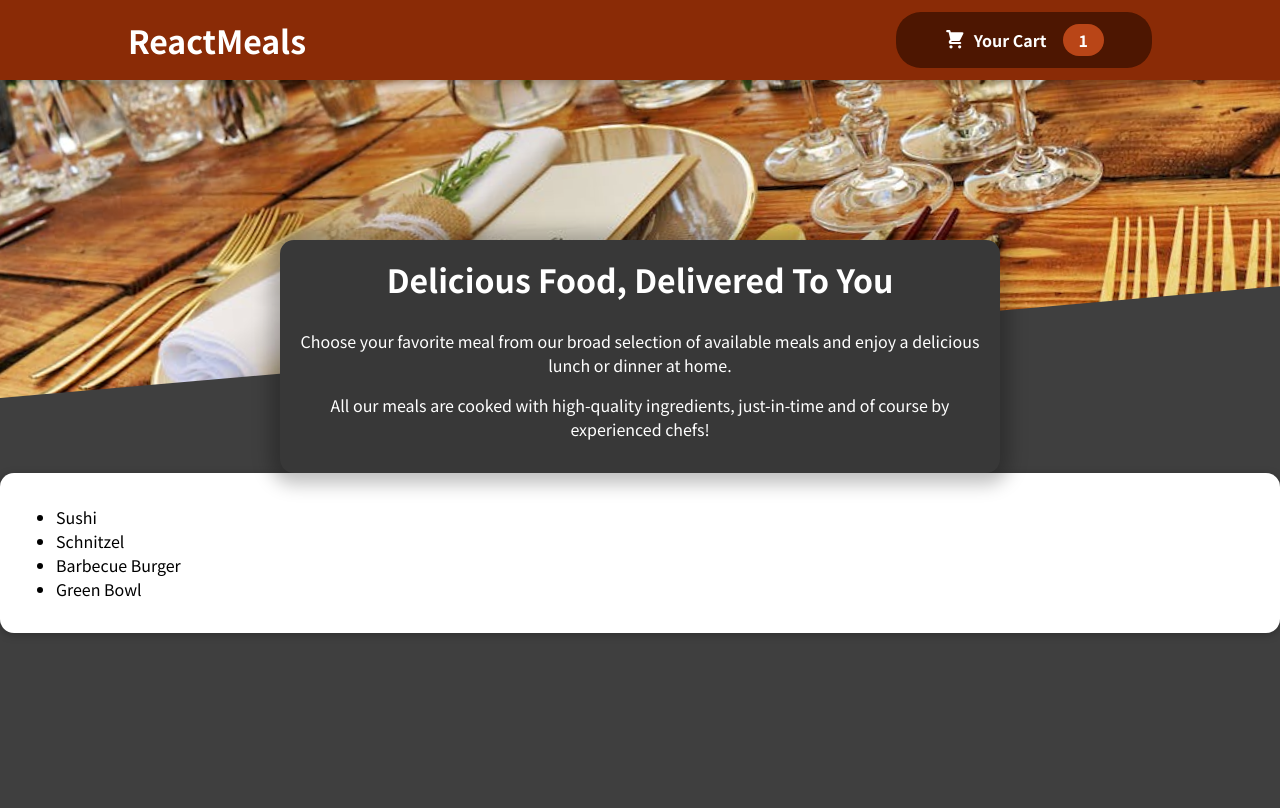
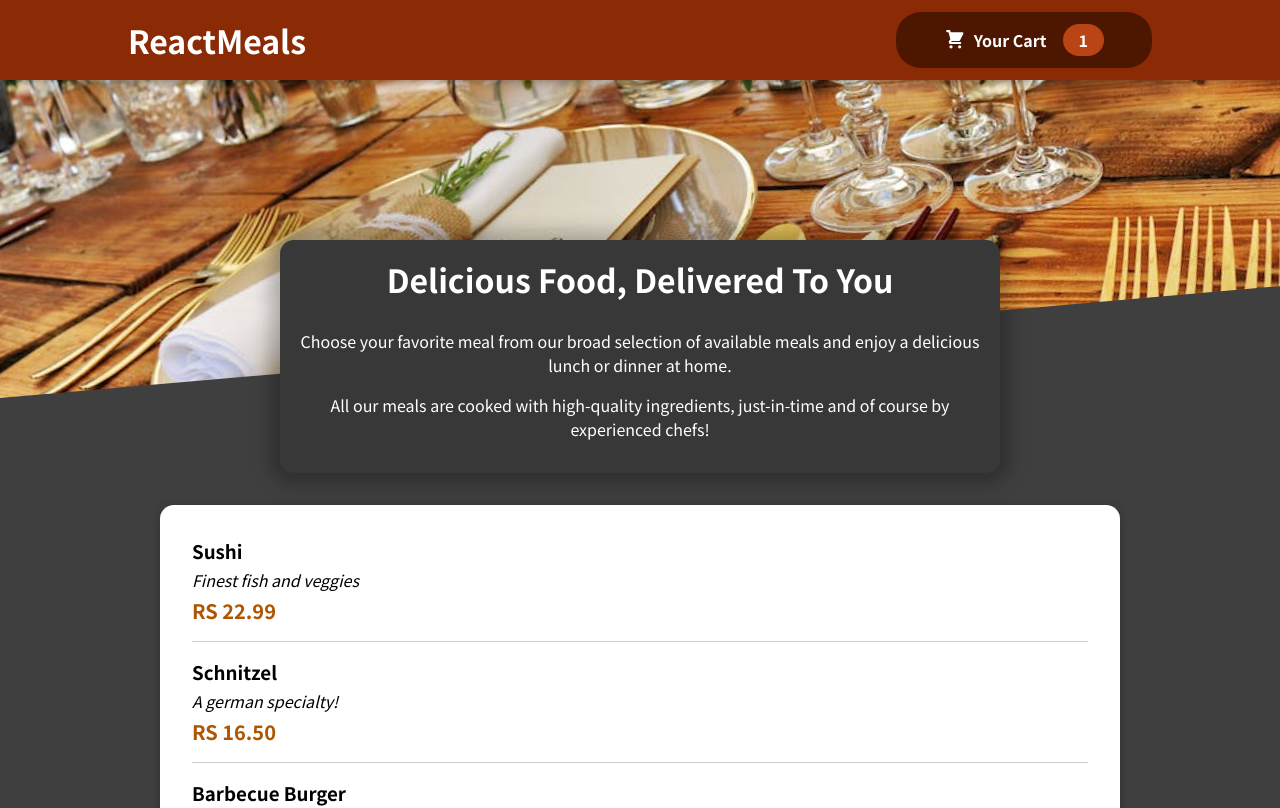
Before and after one commit to maq-ahmad-20/Simple-Restaurant_app_react, a React (Create React App) app: page / in a window 1280 px wide. Shown: the top 808 px of the page. Built offline with nearby package versions, Linux system fonts and the light colour scheme; the HTML template or start-up script is replaced by a standard one.

Commit message:
makingitemsvisible

```diff
--- a/src/Components/Meals/AvailableMeals.js
+++ b/src/Components/Meals/AvailableMeals.js
@@ -1,6 +1,7 @@
-import classes from './mealssummary.module.css';
+import classes from './availablemeals.module.css';
 
 import Card from '../UI/Card';
+import MealItem from './MealItem/MealItem';
 
 const DUMMY_MEALS = [
     {
@@ -35,7 +36,8 @@ const AvailableMeals = () => {
         <section className={classes.meals}>
             <Card>
                 <ul>
-                    {DUMMY_MEALS.map((meal) => <li>{meal.name}</li>)}
+                    {DUMMY_MEALS.map((meal) => <MealItem key={meal.id}
+                        name={meal.name} description={meal.description} price={meal.price} />)}
                 </ul>
             </Card>
         </section>
--- a/src/Components/Meals/MealItem/MealItem.js
+++ b/src/Components/Meals/MealItem/MealItem.js
@@ -5,11 +5,11 @@ const MealItems = (props) => {
     const price = `RS ${props.price.toFixed(2)}`;
 
     return (
-        <li>
+        <li className={classes.meal}>
             <div>
                 <h3>{props.name}</h3>
-                <div>{props.description}</div>
-                <div>{price}</div>
+                <div className={classes.description}>{props.description}</div>
+                <div className={classes.price}>{price}</div>
 
             </div>
             <div>
--- /dev/null
+++ b/src/Components/Meals/availablemeals.module.css
@@ -0,0 +1,24 @@
+.meals {
+    max-width: 60rem;
+    width: 90%;
+    margin: 2rem auto;
+    animation: meals-appear 1s ease-out forwards;
+  }
+
+  .meals ul {
+    list-style: none;
+    margin: 0;
+    padding: 0;
+  }
+
+  @keyframes meals-appear {
+    from {
+      opacity: 0;
+      transform: translateY(3rem);
+    }
+
+    to {
+      opacity: 1;
+      transform: translateY(0);
+    }
+  }
```
Also changed, not shown: src/Components/Meals/MealItem/MealItemForm.js (added).
